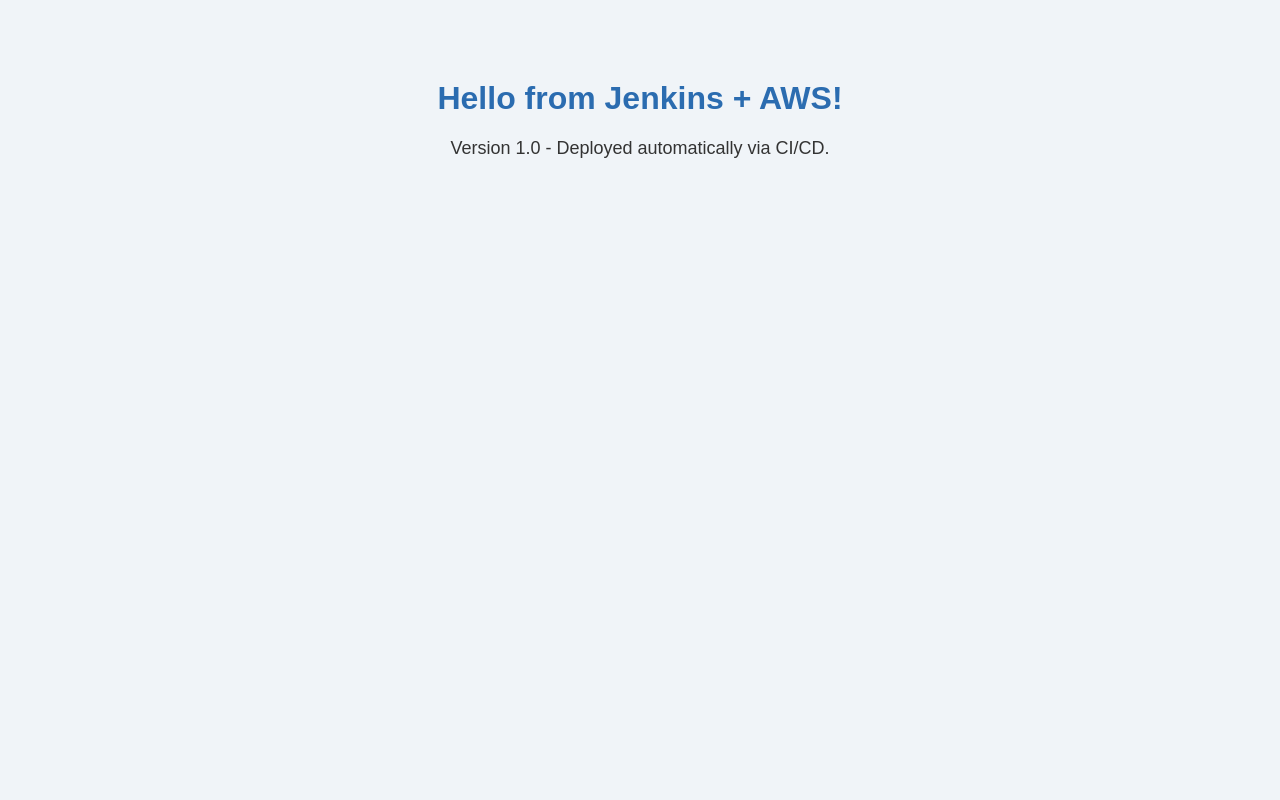
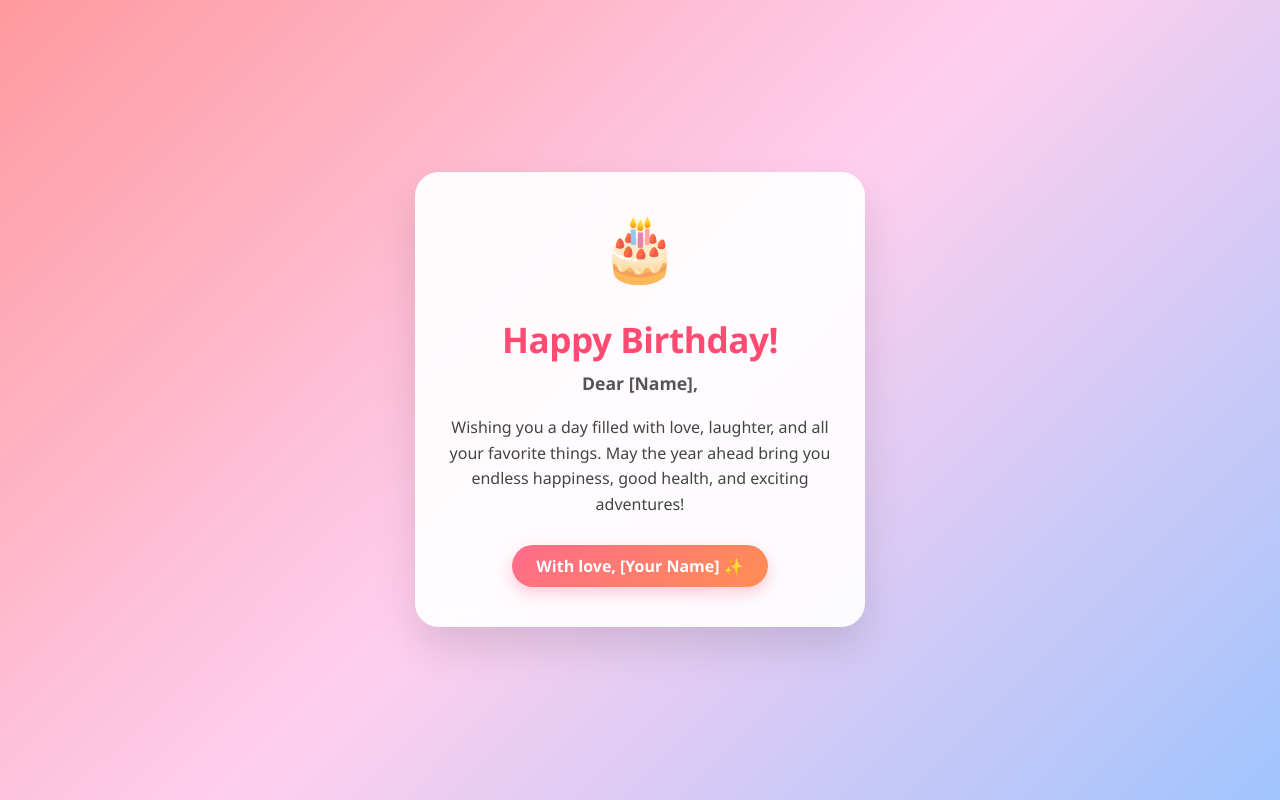
Before and after one commit to saisudhagogulamudi-ux/jenkinsgithub, a plain HTML site: page index.html in a window 1280 px wide. Drawn offline with Linux system fonts and the light colour scheme.

Commit message:
Revamp index.html for birthday celebration theme

```diff
--- a/index.html
+++ b/index.html
@@ -1,15 +1,109 @@
 <!DOCTYPE html>
-<html>
+<html lang="en">
 <head>
-    <title>My Jenkins AWS Project</title>
+  <meta charset="UTF-8">
+  <meta name="viewport" content="width=device-width, initial-scale=1.0">
+  <title>Happy Birthday!</title>
   <style>
-                body { font-family: Arial, sans-serif; text-align: center; margin-top: 80px; background-color: #f0f4f8; }
-                h1 { color: #2b6cb0; }
-                p { font-size: 18px; color: #333; }
+    * {
+      box-sizing: border-box;
+      margin: 0;
+      padding: 0;
+    }
+
+    body {
+      min-height: 100vh;
+      display: flex;
+      justify-content: center;
+      align-items: center;
+      background: linear-gradient(135deg, #ff9a9e 0%, #fecfef 50%, #a1c4fd 100%);
+      font-family: 'Segoe UI', Tahoma, Geneva, Verdana, sans-serif;
+      padding: 20px;
+    }
+
+    .card {
+      background: rgba(255, 255, 255, 0.92);
+      backdrop-filter: blur(10px);
+      max-width: 450px;
+      width: 100%;
+      padding: 40px 30px;
+      border-radius: 24px;
+      box-shadow: 0 20px 40px rgba(0, 0, 0, 0.12);
+      text-align: center;
+      animation: popIn 0.8s cubic-bezier(0.175, 0.885, 0.32, 1.275) forwards;
+    }
+
+    .emoji-cake {
+      font-size: 4rem;
+      display: inline-block;
+      margin-bottom: 16px;
+      animation: bounce 2s infinite ease-in-out;
+    }
+
+    h1 {
+      color: #ff4b72;
+      font-size: 2.2rem;
+      margin-bottom: 8px;
+      letter-spacing: -0.5px;
+    }
+
+    .recipient {
+      color: #555;
+      font-size: 1.1rem;
+      font-weight: 600;
+      margin-bottom: 20px;
+    }
+
+    .message {
+      color: #444;
+      font-size: 1rem;
+      line-height: 1.6;
+      margin-bottom: 28px;
+    }
+
+    .sender {
+      display: inline-block;
+      padding: 10px 24px;
+      background: linear-gradient(135deg, #ff6b8b, #ff8e53);
+      color: #fff;
+      font-weight: 600;
+      border-radius: 50px;
+      box-shadow: 0 6px 15px rgba(255, 107, 139, 0.35);
+    }
+
+    @keyframes popIn {
+      0% {
+        opacity: 0;
+        transform: scale(0.8) translateY(20px);
+      }
+      100% {
+        opacity: 1;
+        transform: scale(1) translateY(0);
+      }
+    }
+
+    @keyframes bounce {
+      0%, 100% {
+        transform: translateY(0);
+      }
+      50% {
+        transform: translateY(-10px);
+      }
+    }
   </style>
 </head>
 <body>
-            <h1>Hello from Jenkins + AWS!</h1>
-            <p>Version 1.0 - Deployed automatically via CI/CD.</p>
+
+  <div class="card">
+    <div class="emoji-cake">🎂</div>
+    <h1>Happy Birthday!</h1>
+    <div class="recipient">Dear [Name],</div>
+    <p class="message">
+      Wishing you a day filled with love, laughter, and all your favorite things.
+      May the year ahead bring you endless happiness, good health, and exciting adventures!
+    </p>
+    <div class="sender">With love, [Your Name] ✨</div>
+  </div>
+
 </body>
 </html>
```
Lines whose indentation alone changed are shown as unchanged.
